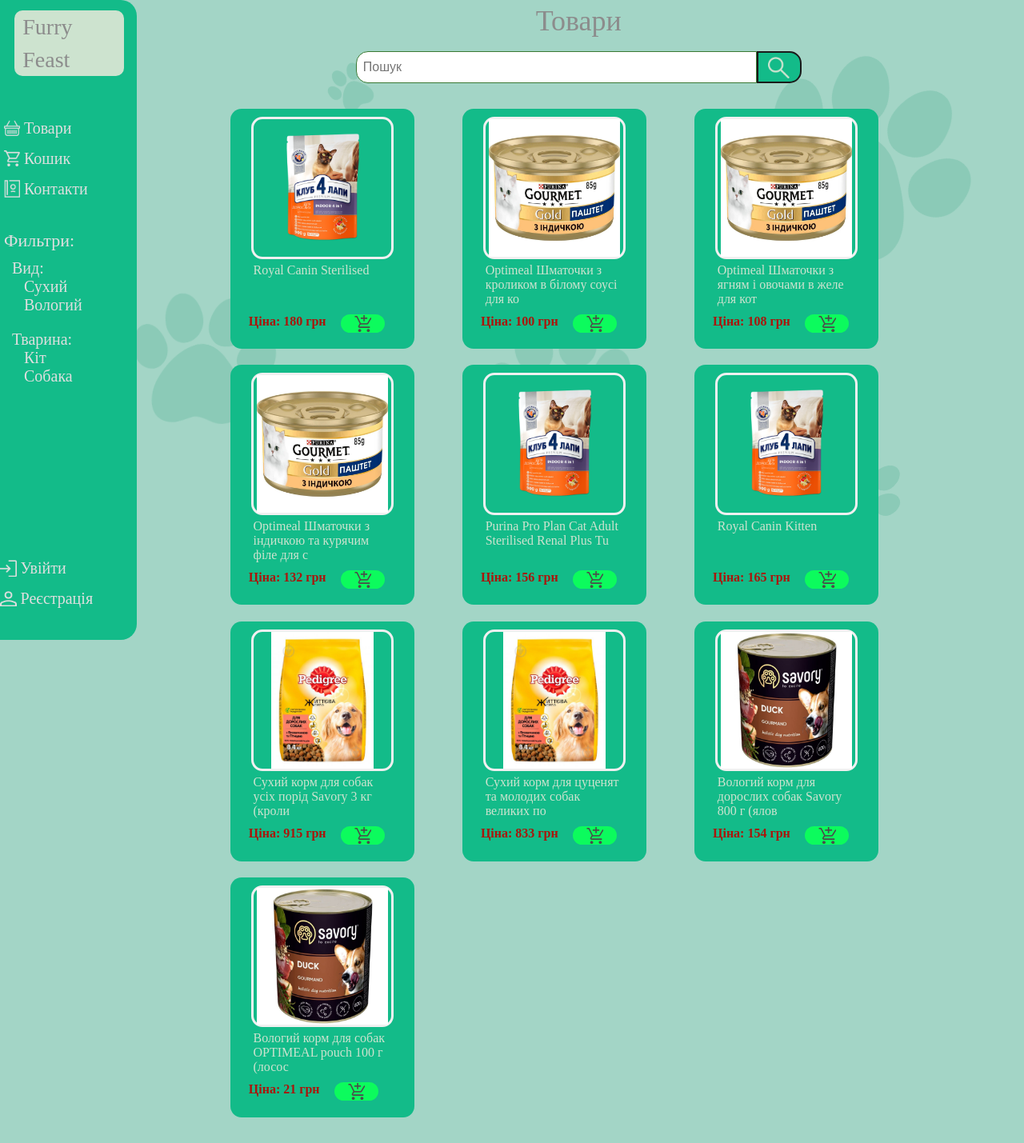
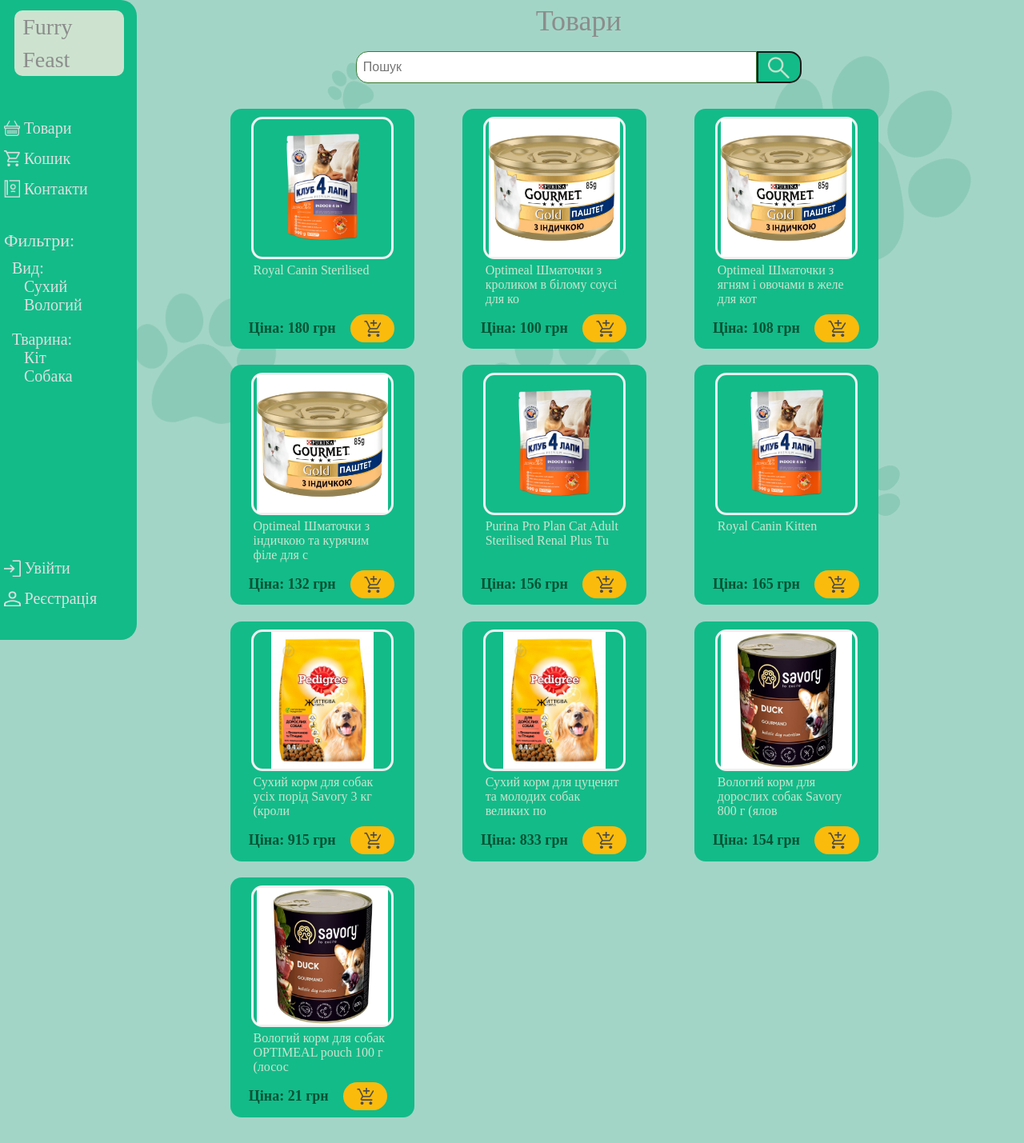
Before and after one commit to SemenovRoman2109/Furry-Feast, a Django app: page / in a window 1280 px wide. Shown: the whole page at 80% size. Run offline with Django 4.2, Linux system fonts and the light colour scheme; data comes from the database, SQL or seed files in the repository.

Commit message:
mini-change-button

```diff
--- a/Furry_Feast/Catalog/static/Catalog/css/main.css
+++ b/Furry_Feast/Catalog/static/Catalog/css/main.css
@@ -86,8 +86,11 @@
 .group-button{
     display: flex;
     flex-direction: row;
+    align-items: center;
+
     gap: 10%;
     width: 80%;
+    height: 12%;
     /* position: absolute; */
     /* margin-top: 10%; */
 
@@ -97,10 +100,11 @@
     display: flex;
     justify-content: center;
     align-items: center;
-    background:#0CFB5D;
+    background:#fbbb0c;
     text-decoration: none;
     border: none;
     width: 30%;
+    height: 100%;
     border-radius: 50px;
     transition-duration: 0.5s;
     cursor: pointer;
@@ -121,7 +125,8 @@
 }
 
 button:hover{
-    background: rgb(175, 131, 207);
+    background: #fb6c0c;
+    transition: all 0.5s;
     transform: scale(1.12);
 
 }
@@ -326,7 +331,11 @@
 }
 
 .group-button .price{
-    color: rgb(170, 21, 11);
+    font-family: 'Oswald';
+    font-style: normal;
+    font-size: 18px;
+
+    color: rgb(5, 82, 52);
     font-weight: bold;
 }
 
--- a/Furry_Feast/UserPages/static/UserPages/css/base-css.css
+++ b/Furry_Feast/UserPages/static/UserPages/css/base-css.css
@@ -21,7 +21,7 @@
 .bot-categories{
     position: absolute;
     bottom: 5%;
-    left: 0;
+
 }
 
 .top-categories img,.bot-categories img{
```
